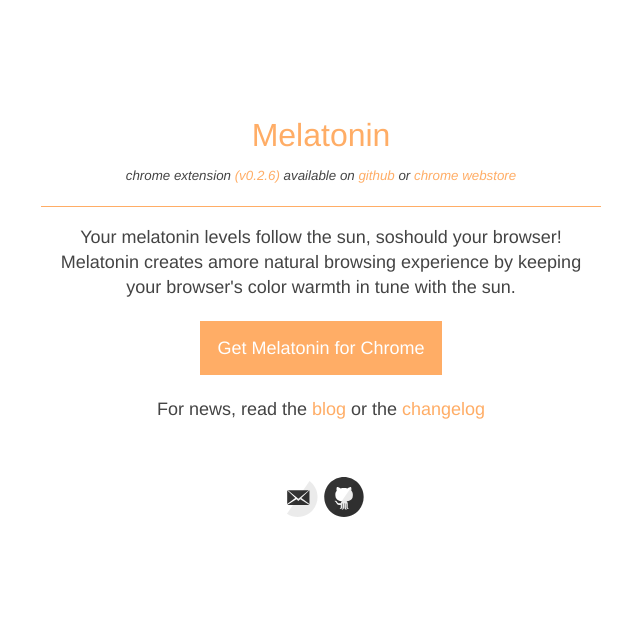
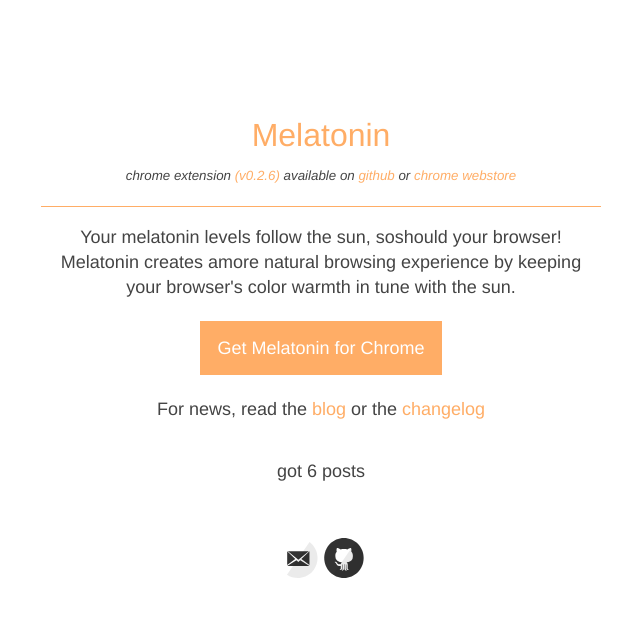
Before and after one commit to jarlg/melatonin, a Jekyll site: the page built from index.html, in a window 1280 px wide. Shown: the top 617 px of the page, without its empty margins (319-959 px from the left). Built offline with Jekyll 4.4.1, drawn with Linux system fonts in a browser that asks for light colours.

Commit message:
fix page generation

```diff
--- a/_layouts/page.html
+++ b/_layouts/page.html
@@ -1,3 +1,5 @@
 ---
 layout: default
 ---
+
+{{ content }}
--- a/blog/index.html
+++ b/blog/index.html
@@ -3,11 +3,11 @@
 ---
 
 <div class="posts">
-    {% for post in site.posts %}
+    {% for post in site.categories.blog %}
     <article class='post-link'>
         <h3>
             <a href="{{ site.baseurl }}{{ post.url }}">{{ post.title }}</a>
-            <span class='date'>{{ page.date | date: "%B %e, %Y" }}</span>
+            <span class='date'>{{ post.date | date: "%B %e, %Y" }}</span>
         </h3>
     </article>
     {% endfor %}
--- a/changelog/index.html
+++ b/changelog/index.html
@@ -3,8 +3,7 @@
 ---
 
 <div class="posts">
-    {% for post in site.posts %}
-    {% if "changelog" in post.categories %}
+    {% for post in site.categories.changelog %}
     <article class='post'>
         <h3>
             <a href="{{ site.baseurl }}{{ post.url }}">{{ post.title }}</a>
@@ -14,6 +13,5 @@
             {{ post.content }}
         </div>
     </article>
-    {% endif %}
     {% endfor %}
 </div>
--- a/index.html
+++ b/index.html
@@ -16,4 +16,6 @@
     <p>
     For news, read the <a href='{{ site.baseurl }}/blog'>blog</a> or
     the <a href='{{ site.baseurl }}/changelog'>changelog</a> </p>
+
+    got {{ site.posts.size }} posts
 </div>
```
